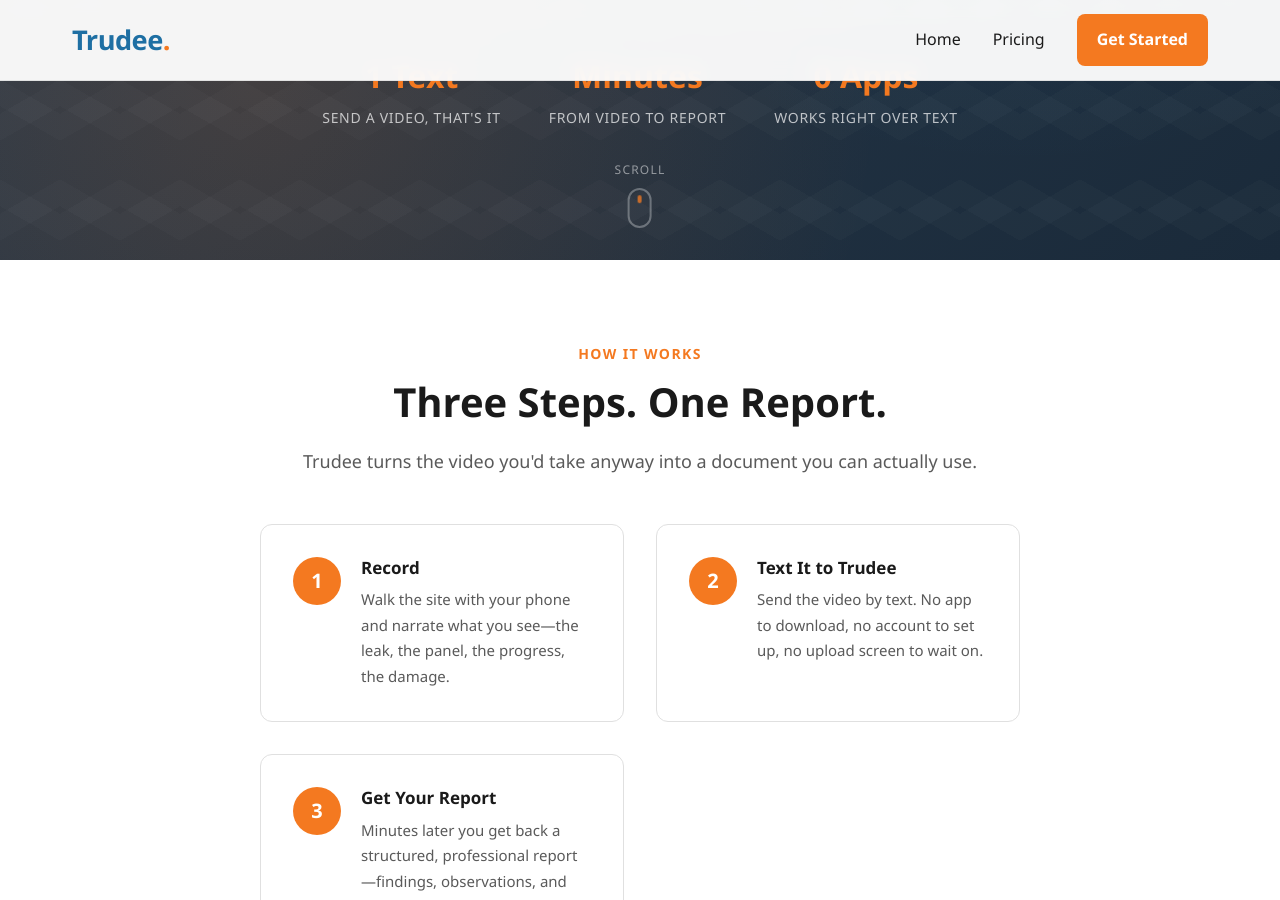
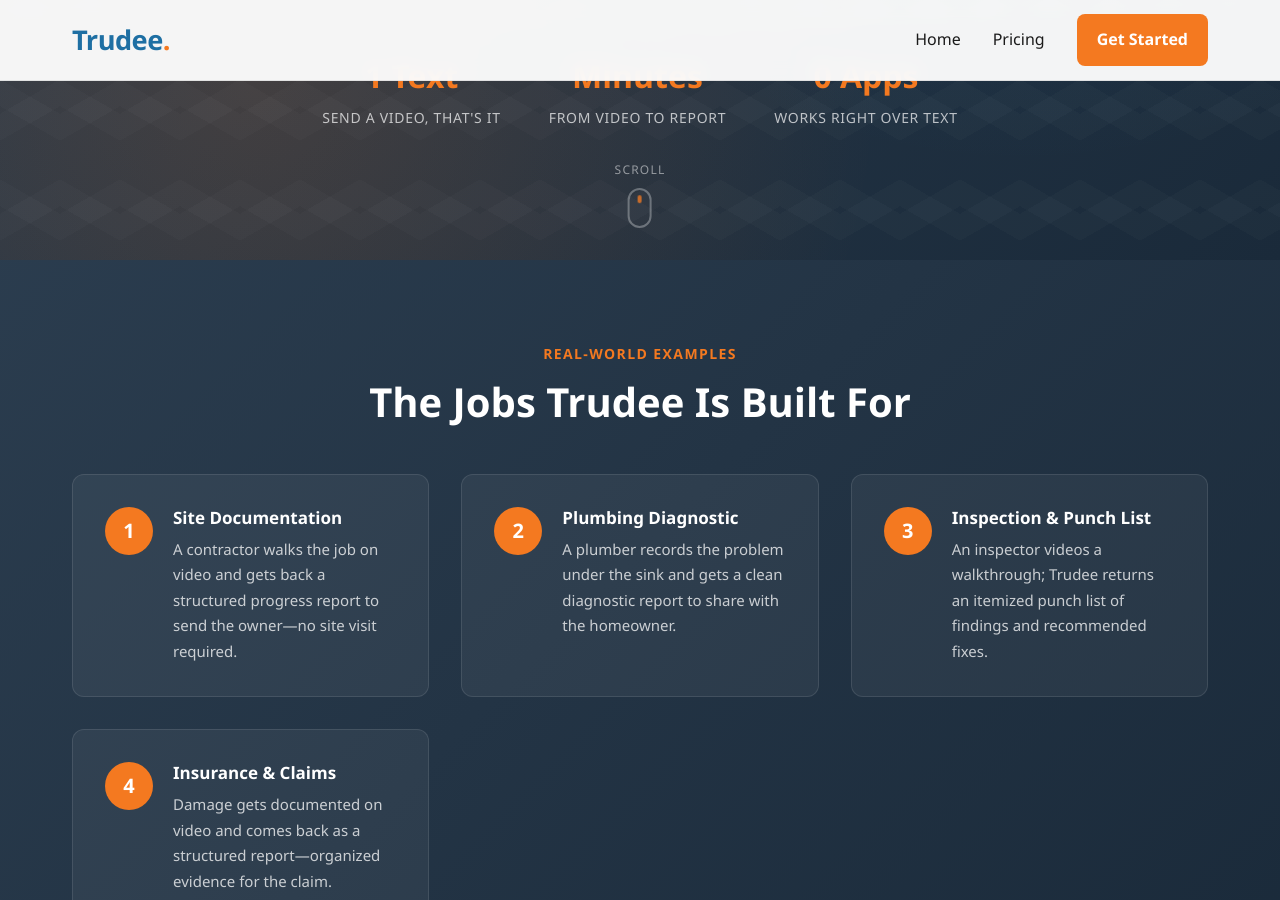
Before and after one commit to TrueUp-Pro/trudee_website, a Jekyll site: the page built from index.html, in a window 1280 px wide and 900 px high, scrolled down 640 px. Built offline with Jekyll 4.4.1, drawn with Linux system fonts in a browser that asks for light colours; some of the changed text lies outside the part shown.

Commit message:
Restructure homepage: steps in a row, jobs section up top
- Move "The Jobs Trudee Is Built For" to right after the hero
- Render the three How It Works steps in one horizontal row
  (new .scenarios-3 class, stacks on mobile)
- Remove the blue "100s of photos" stats banner
- Remove the "Turn Your Next Video Into a Report" CTA section

Co-Authored-By: Claude Opus 4.8 (1M context) <noreply@anthropic.com>

```diff
--- a/css/main.css
+++ b/css/main.css
@@ -620,6 +620,13 @@ img {
   display: grid;
   grid-template-columns: repeat(auto-fit, minmax(280px, 1fr));
   gap: var(--space-lg);
+}
+
+/* Force a single horizontal row (e.g. the 3-step How It Works) */
+.scenarios-3 {
+  grid-template-columns: repeat(3, 1fr);
+  max-width: 1000px;
+  margin: 0 auto;
 }
 
 .scenario {
--- a/index.html
+++ b/index.html
@@ -37,6 +37,47 @@ parallax: true
   <div class="scroll-indicator">Scroll</div>
 </section>
 
+<!-- Real World Scenarios - Parallax Section -->
+<section class="section section-dark parallax-section" style="background-color: #1a2a3a;">
+  <div class="parallax-overlay parallax-overlay-dark"></div>
+  <div class="container" style="position: relative; z-index: 1;">
+    <div class="section-header">
+      <span class="section-label" style="color: #F47920;">Real-World Examples</span>
+      <h2 class="section-title">The Jobs Trudee Is Built For</h2>
+    </div>
+    <div class="scenarios">
+      <div class="scenario">
+        <div class="scenario-icon">1</div>
+        <div>
+          <h4>Site Documentation</h4>
+          <p>A contractor walks the job on video and gets back a structured progress report to send the owner—no site visit required.</p>
+        </div>
+      </div>
+      <div class="scenario">
+        <div class="scenario-icon">2</div>
+        <div>
+          <h4>Plumbing Diagnostic</h4>
+          <p>A plumber records the problem under the sink and gets a clean diagnostic report to share with the homeowner.</p>
+        </div>
+      </div>
+      <div class="scenario">
+        <div class="scenario-icon">3</div>
+        <div>
+          <h4>Inspection &amp; Punch List</h4>
+          <p>An inspector videos a walkthrough; Trudee returns an itemized punch list of findings and recommended fixes.</p>
+        </div>
+      </div>
+      <div class="scenario">
+        <div class="scenario-icon">4</div>
+        <div>
+          <h4>Insurance &amp; Claims</h4>
+          <p>Damage gets documented on video and comes back as a structured report—organized evidence for the claim.</p>
+        </div>
+      </div>
+    </div>
+  </div>
+</section>
+
 <!-- How It Works -->
 <section class="section" id="how-it-works">
   <div class="container">
@@ -47,7 +88,7 @@ parallax: true
         Trudee turns the video you'd take anyway into a document you can actually use.
       </p>
     </div>
-    <div class="scenarios" style="max-width: 760px; margin: 0 auto;">
+    <div class="scenarios scenarios-3">
       <div class="scenario">
         <div class="scenario-icon">1</div>
         <div>
@@ -212,67 +253,6 @@ parallax: true
   </div>
 </section>
 
-<!-- Real World Scenarios - Parallax Section -->
-<section class="section section-dark parallax-section" style="background-color: #1a2a3a;">
-  <div class="parallax-overlay parallax-overlay-dark"></div>
-  <div class="container" style="position: relative; z-index: 1;">
-    <div class="section-header">
-      <span class="section-label" style="color: #F47920;">Real-World Examples</span>
-      <h2 class="section-title">The Jobs Trudee Is Built For</h2>
-    </div>
-    <div class="scenarios">
-      <div class="scenario">
-        <div class="scenario-icon">1</div>
-        <div>
-          <h4>Site Documentation</h4>
-          <p>A contractor walks the job on video and gets back a structured progress report to send the owner—no site visit required.</p>
-        </div>
-      </div>
-      <div class="scenario">
-        <div class="scenario-icon">2</div>
-        <div>
-          <h4>Plumbing Diagnostic</h4>
-          <p>A plumber records the problem under the sink and gets a clean diagnostic report to share with the homeowner.</p>
-        </div>
-      </div>
-      <div class="scenario">
-        <div class="scenario-icon">3</div>
-        <div>
-          <h4>Inspection &amp; Punch List</h4>
-          <p>An inspector videos a walkthrough; Trudee returns an itemized punch list of findings and recommended fixes.</p>
-        </div>
-      </div>
-      <div class="scenario">
-        <div class="scenario-icon">4</div>
-        <div>
-          <h4>Insurance &amp; Claims</h4>
-          <p>Damage gets documented on video and comes back as a structured report—organized evidence for the claim.</p>
-        </div>
-      </div>
-    </div>
-  </div>
-</section>
-
-<!-- Stats Banner -->
-<section class="stats-banner">
-  <div class="container">
-    <div class="stats-grid">
-      <div class="stat-item">
-        <span class="stat-value">100s of photos</span>
-        <span class="stat-label">Replaced by one report</span>
-      </div>
-      <div class="stat-item">
-        <span class="stat-value">Minutes</span>
-        <span class="stat-label">From video to finished report</span>
-      </div>
-      <div class="stat-item">
-        <span class="stat-value">No app</span>
-        <span class="stat-label">Just text a video</span>
-      </div>
-    </div>
-  </div>
-</section>
-
 <!-- Success Section -->
 <section class="section section-alt">
   <div class="container">
@@ -316,12 +296,3 @@ parallax: true
     </div>
   </div>
 </section>
-
-<!-- CTA Section -->
-<section class="cta-section">
-  <div class="cta-content">
-    <h2>Turn Your Next Video Into a <span class="text-orange">Report</span></h2>
-    <p>Start free. Text a video, see what comes back. Upgrade when it's part of how you work.</p>
-    <a href="{{ '/pricing/' | relative_url }}" class="btn btn-primary">View Pricing Plans</a>
-  </div>
-</section>
```
